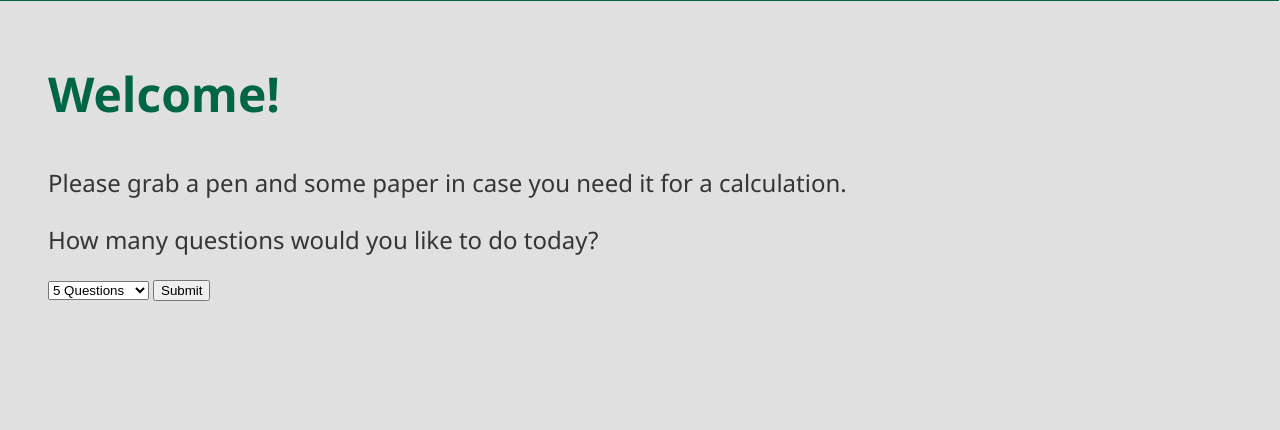
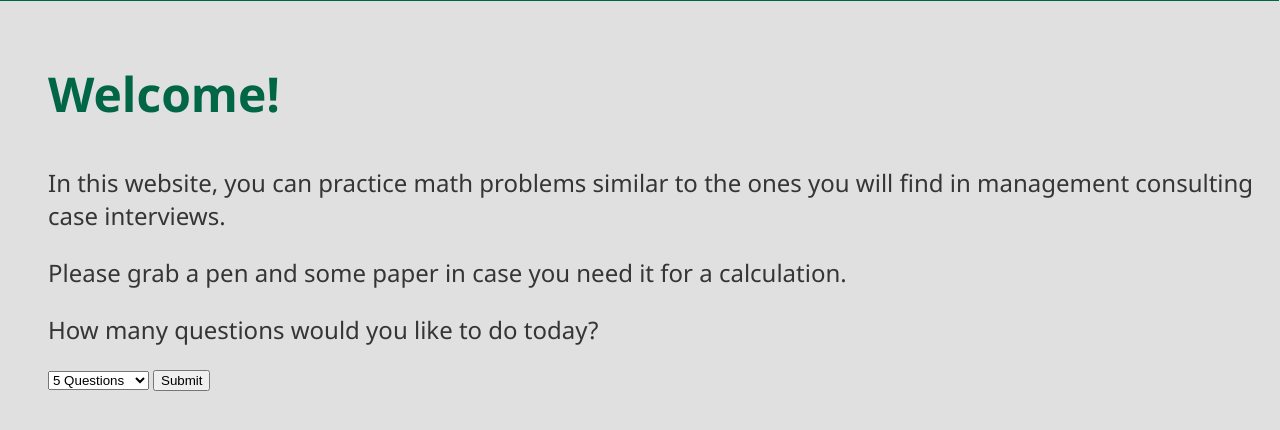
Before and after one commit to kcl729/PythonProject, a Flask app: page / in a window 1280 px wide. Shown: the part 185-615 px from the top of the page. Run offline with Flask 2, Linux system fonts and the light colour scheme.

Commit message:
added line to index.html

```diff
--- a/templates/index.html
+++ b/templates/index.html
@@ -13,6 +13,7 @@ p {margin-left: 40px; color: rgb(53, 53, 53); font-family: 'Segoe UI', Tahoma, G
     <img src="{{url_for('static', filename='banner.png')}}" style="width: 100%; position: absolute; top: -1px; left: -1px;">
     <br> <br> <br> <br> <br> <br> <br> <br> <br>  <br> <br>
     <h1>Welcome!</h1>
+    <p>In this website, you can practice math problems similar to the ones you will find in management consulting case interviews.</p>
     <p>Please grab a pen and some paper in case you need it for a calculation.</p>
     <p>How many questions would you like to do today? </p>
     <form action="" method="POST">
```
